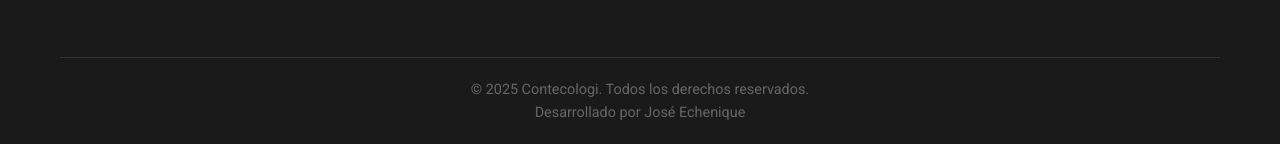
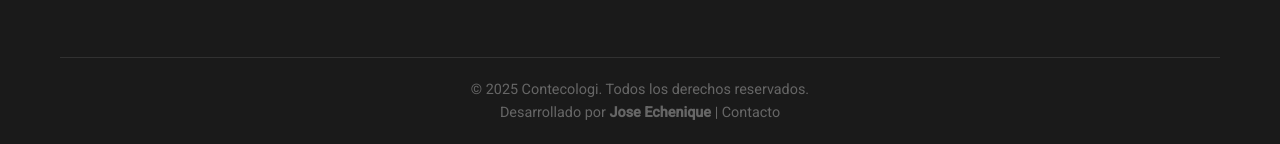
Before and after one commit to Josedavidef/PA, a plain HTML site: page index.html in a window 1280 px wide. Shown: the part 4252-4396 px from the top of the page. Drawn offline with Linux system fonts and the light colour scheme.

Commit message:
Update index.html

```diff
--- a/index.html
+++ b/index.html
@@ -238,7 +238,9 @@
             </div>
             <div class="footer-bottom">
                 <p>&copy; 2025 Contecologi. Todos los derechos reservados.</p>
-                <p>Desarrollado por <a href="josedavidecheniquefigueroa1@gmail.com">José Echenique</a></p>
+                <p>Desarrollado por <strong>Jose Echenique</strong> |
+                <a href="mailto:josedavidecheniquefigueroa1@gmail.com">Contacto</a>
+                </p>
             </div>
         </div>
     </footer>
```
